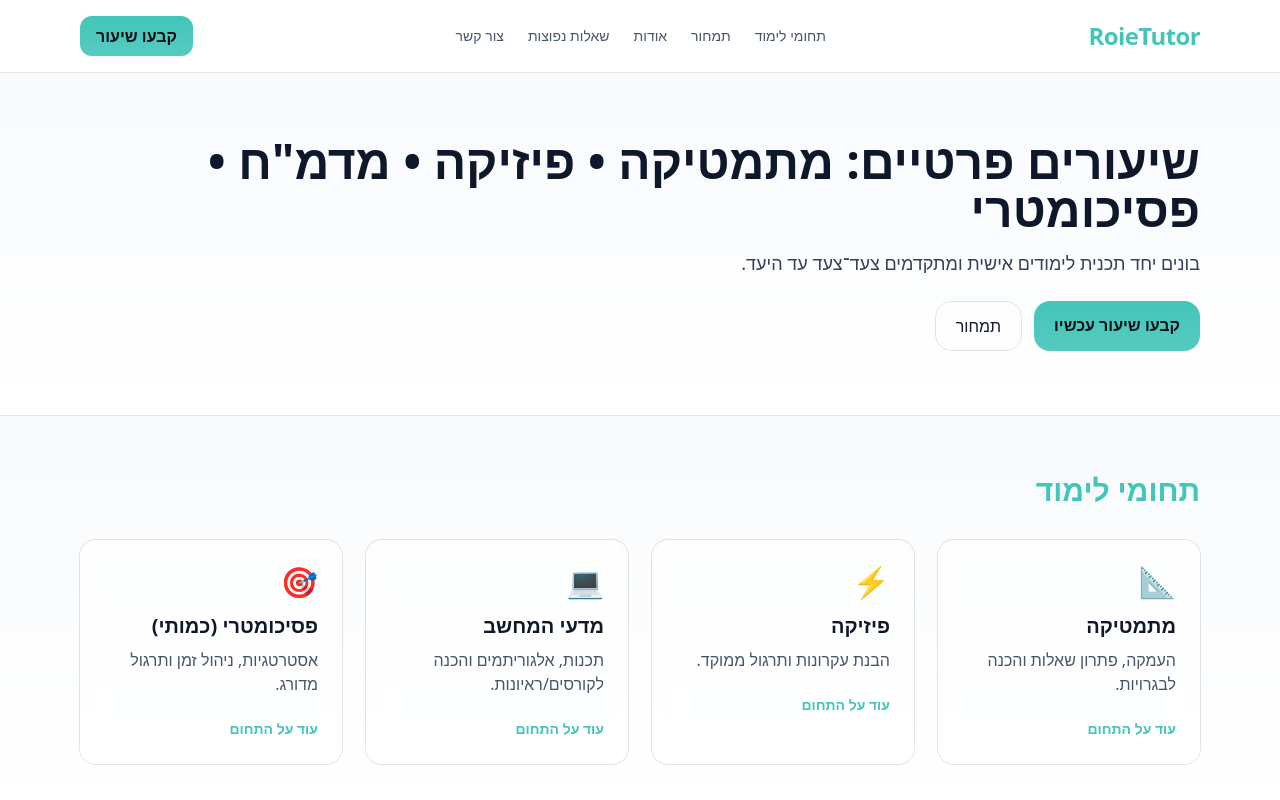
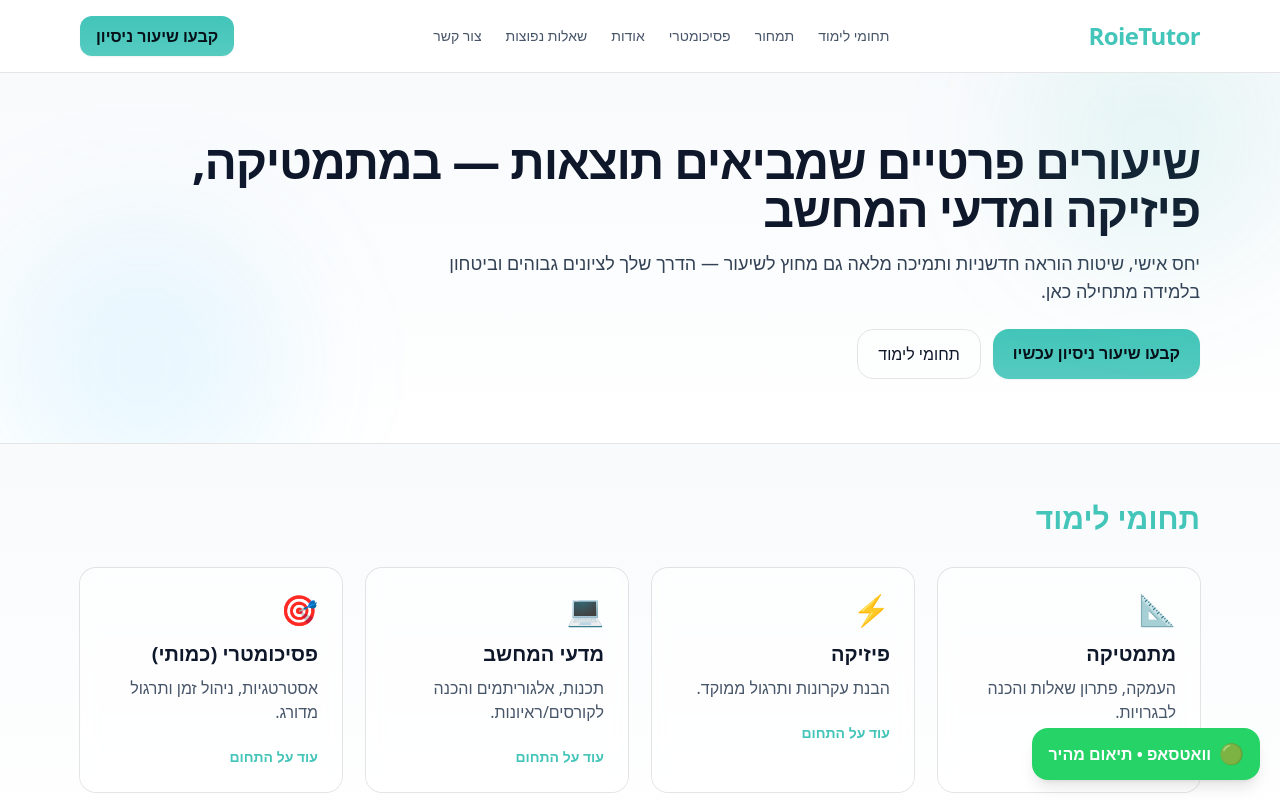
Before and after one commit to roadam11/RoieTutor, a Next.js app: page / in a window 1280 px wide. Shown: the top 800 px of the page. Built offline with nearby package versions, Linux system fonts and the light colour scheme.

Commit message:
Update index.js

```diff
--- a/pages/index.js
+++ b/pages/index.js
@@ -1,51 +1,65 @@
-import QuickMatch from '@/components/QuickMatch'
 import Head from 'next/head'
-import About from '@/components/About'
+import { useEffect } from 'react'
+
+// קומפוננטות תוכן
+import Hero from '@/components/Hero'
 import Subjects from '@/components/Subjects'
 import Pricing from '@/components/Pricing'
+import QuickMatch from '@/components/QuickMatch'
+import About from '@/components/About'
 import FAQSection from '@/components/FAQ'
 import ContactSection from '@/components/Contact'
-import { useEffect } from 'react'
+
+// כפתור וואטסאפ צף
+import FloatingWA from '@/components/FloatingWA'
 
 export default function Home() {
-  useEffect(()=>{ document.documentElement.setAttribute('dir','rtl') },[])
+  // כיוון RTL לכל העמוד
+  useEffect(() => { document.documentElement.setAttribute('dir', 'rtl') }, [])
+
   return (
     <div className="min-h-screen bg-white text-slate-900 dark:bg-ink dark:text-slate-100">
       <Head>
         <title>RoieTutor — שיעורים פרטיים</title>
-        <meta name="description" content="שיעורים פרטיים במתמטיקה, פיזיקה, מדעי המחשב ופסיכומטרי (כמותי). תיאום מהיר בזום או פרונטלי (שרון)." />
+        <meta
+          name="description"
+          content="שיעורים פרטיים במתמטיקה, פיזיקה, מדעי המחשב ופסיכומטרי (כמותי). תיאום מהיר בוואטסאפ או טופס, תכנית לימודים אישית ותוצאות."
+        />
       </Head>
 
+      {/* Header */}
       <header className="sticky top-0 z-50 backdrop-blur bg-white/80 dark:bg-ink/80 border-b border-black/10 dark:border-white/10">
         <nav className="max-w-6xl mx-auto px-4 py-4 flex items-center justify-between">
-          <div className="text-2xl font-bold tracking-tight text-tealBrand">RoieTutor</div>
+          <a href="#home" className="text-2xl font-bold tracking-tight text-tealBrand">RoieTutor</a>
           <ul className="hidden md:flex gap-6 text-sm text-slate-600 dark:text-slate-300">
             <li><a href="#services" className="hover:text-tealBrand">תחומי לימוד</a></li>
             <li><a href="#pricing" className="hover:text-tealBrand">תמחור</a></li>
+            <li><a href="#psy-quant" className="hover:text-tealBrand">פסיכומטרי</a></li>
             <li><a href="#about" className="hover:text-tealBrand">אודות</a></li>
             <li><a href="#faq" className="hover:text-tealBrand">שאלות נפוצות</a></li>
             <li><a href="#contact" className="hover:text-tealBrand">צור קשר</a></li>
           </ul>
-          <a href="#contact" className="hidden md:inline-block px-4 py-2 rounded-xl bg-gradient-to-b from-tealBrand to-tealBrand/90 text-[#061019] font-semibold shadow-sm">קבעו שיעור</a>
+          <a href="#quick" className="hidden md:inline-block px-4 py-2 rounded-xl bg-gradient-to-b from-tealBrand to-tealBrand/90 text-[#061019] font-semibold shadow-sm">
+            קבעו שיעור ניסיון
+          </a>
         </nav>
       </header>
 
-      {/* HERO קצר ובטוח */}
-      <section id="home" className="bg-gradient-to-b from-slate-50 to-white dark:from-ink2 dark:to-ink">
-        <div className="max-w-6xl mx-auto px-4 py-16">
-          <h1 className="text-4xl sm:text-5xl font-extrabold">שיעורים פרטיים: מתמטיקה • פיזיקה • מדמ"ח • פסיכומטרי</h1>
-          <p className="mt-4 text-lg text-slate-700 dark:text-slate-300">בונים יחד תכנית לימודים אישית ומתקדמים צעד־צעד עד היעד.</p>
-          <div className="mt-6 flex flex-wrap gap-3">
-            <a href="#contact" className="px-5 py-3 rounded-2xl bg-gradient-to-b from-tealBrand to-tealBrand/90 text-[#061019] font-bold shadow-sm">קבעו שיעור עכשיו</a>
-            <a href="#pricing" className="px-5 py-3 rounded-2xl border border-black/10 dark:border-white/15 hover:border-tealBrand hover:text-tealBrand">תמחור</a>
-          </div>
-        </div>
+      {/* HERO החדש */}
+      <section id="home">
+        <Hero />
       </section>
 
+      {/* תחומי לימוד */}
       <Subjects />
+
+      {/* תמחור */}
       <Pricing />
+
+      {/* תיאום מהיר לוואטסאפ */}
       <QuickMatch />
-      {/* עוגן פסיכומטרי נשמר (תוכן מלא אפשר להחזיר בהמשך) */}
+
+      {/* פסיכומטרי (עוגן נשמר, אפשר להרחיב בהמשך) */}
       <section id="psy-quant" className="bg-white dark:bg-ink border-y border-black/10 dark:border-white/10">
         <div className="max-w-6xl mx-auto px-4 py-14">
           <h2 className="text-3xl font-bold text-tealBrand">תכנית לימוד לפסיכומטרי (כמותי)</h2>
@@ -53,10 +67,19 @@ export default function Home() {
         </div>
       </section>
 
+      {/* אודות המשודרג */}
       <About />
+
+      {/* שאלות נפוצות */}
       <FAQSection />
+
+      {/* צור קשר */}
       <ContactSection />
 
+      {/* כפתור וואטסאפ צף */}
+      <FloatingWA />
+
+      {/* Footer */}
       <footer className="max-w-6xl mx-auto px-4 py-12 text-sm text-slate-500 dark:text-slate-400">
         <div className="flex flex-col md:flex-row items-center justify-between gap-2">
           <div>© {new Date().getFullYear()} RoieTutor</div>
@@ -64,5 +87,5 @@ export default function Home() {
         </div>
       </footer>
     </div>
-  );
+  )
 }
```
